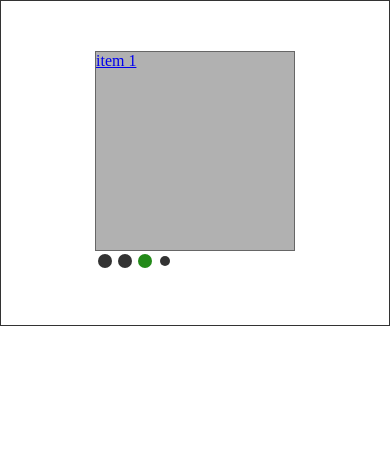
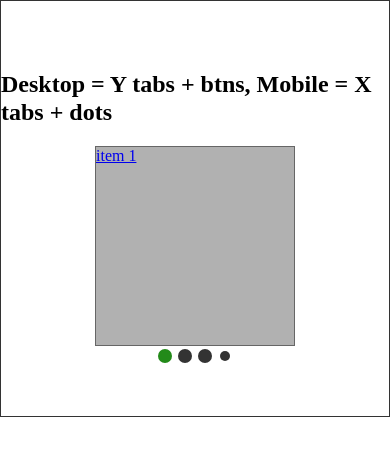
Before and after one commit to vadeneev/jquery-tr-tabs, a plain HTML site: page src/example/hybrids.html in a window 390 px wide. Drawn offline with nearby package versions, Linux system fonts and the light colour scheme.

Commit message:
finished hybrid dots

```diff
--- a/src/example/prototypes.html
+++ b/src/example/hybrids.html
@@ -21,6 +21,7 @@
 <body>
     <main>
         <section class="y-dots">
+            <h2>Desktop = Y tabs + btns, Mobile = X tabs + dots</h2>
             <div>
                 <div class="btn btn-top hidden-mobile">top</div>
                 <div class="y-dots__container">
--- a/src/example/style/prototypes.css
+++ b/src/example/style/prototypes.css
@@ -1,3 +1,8 @@
+.js-adapt-dots {
+    display: flex;
+    justify-content: center;
+}
+
 .btn {
     width: 50px;
     height: 50px;
--- a/src/example/style/y-dots.css
+++ b/src/example/style/y-dots.css
@@ -2,6 +2,8 @@
 .y-dots {
     display: flex;
     justify-content: center;
+    flex-flow: column;
+    align-items: center;
 }
 
 .y-dots__container {
--- a/src/tabsMain-dotsNav.js
+++ b/src/tabsMain-dotsNav.js
@@ -43,7 +43,7 @@ $.fn.tabsMainDots = function (options) {
       return;
     }
 
-    let parentWidthPercent = settings.tabsCore.getElement().outerWidth() / 100;
+    let parentWidthPercent = settings.tabsCore.getElement().parent().outerWidth() / 100;
     let percent = parseInt(settings.triggerPoint[axis]);
 
     triggerPoint[axis] = percent * parentWidthPercent;
```
Also changed, not shown: src/example/script/prototypes.js (line endings or trailing spaces).
